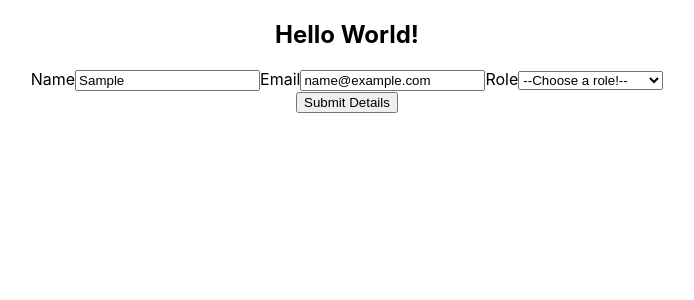
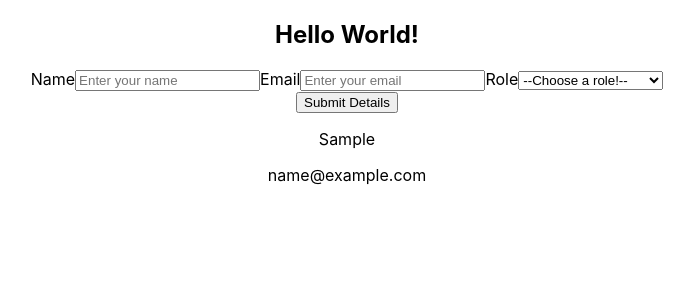
Before and after one commit to bloominstituteoftechnology/team-builder, a React (Create React App) app: page / in a window 1280 px wide. Both pictures are taken after typing "Sample", "name@example.com" into the empty fields and a click on the button "Submit Details". Shown: the top 300 px of the page, without its empty margins (293-987 px from the left). Built offline with nearby package versions, Linux system fonts and the light colour scheme.

Commit message:
Finished

```diff
--- a/src/App.js
+++ b/src/App.js
@@ -2,6 +2,7 @@ import React, { useEffect, useState } from "react";
 import Form from "./Form";
 import "./App.css";
 import axios from './axios/index'
+import TeamMembers from "./components/TeamMembers";
 
 const initialTeamValue = {
   name: "",
@@ -14,47 +15,61 @@ function App() {
   const [formValues, setFormValues] = useState(initialTeamValue)
   const [errorText, setErrorText] = useState("");
 
+  const resetFormFields = () => {
+    setFormValues(initialTeamValue)
+  }
+
   const updateForm = (inputName, inputValue) => {
-    setTeamMembers({ ...teamMembers, [inputName]: inputValue });
+    setFormValues(prev => {
+      return {
+        ...prev,
+        [inputName]: inputValue
+      }
+    })
   };
 
   const submitForm = () => {
     const newTeamMember = {
-      name: formValues.name.trim,
-      email: formValues.email.trim,
-      role: formValues.role,
+      name: formValues.name.trim(),
+      email: formValues.email.trim(),
+      role: formValues.role
     };
+
+    setTeamMembers([...teamMembers, newTeamMember])
+    resetFormFields()
+  }
 
     // if (!newTeamMember.name || !newTeamMember.email || !newTeamMember.role) {
     // setErrorText('You must complete all fields')
     // return
   // }
 
-    axios
-      .post("fakeapi.com", newTeamMember)
-      .then((res) => {
-        setTeamMembers([res.data, teamMembers])
-        setFormValues(initialTeamValue)
-        setErrorText('')
-      })
-      .catch((err) => {
-      console.error(err)
-      })
-    }
+    // axios
+    //   .post("fakeapi.com", newTeamMember)
+    //   .then((res) => {
+    //     setTeamMembers([res.data, teamMembers])
+    //     setFormValues(initialTeamValue)
+    //     setErrorText('')
+    //   })
+    //   .catch((err) => {
+    //   console.error(err)
+    //   })
+    // }
 
-    useEffect(() => {
-      axios.get("fakeapi.com").then((res) => setTeamMembers(res.data))
-    })
+    // useEffect(() => {
+    //   axios.get("fakeapi.com").then((res) => setTeamMembers(res.data))
+    // })
 
   return (
     <div className="App">
       <h2>Hello World!</h2>
       <Form
-        values={teamMembers}
+        values={formValues}
         update={updateForm}
         submit={submitForm}
         errorText={errorText}
       />
+      <TeamMembers list={teamMembers} />
     </div>
   );
 }
--- a/src/Form.js
+++ b/src/Form.js
@@ -41,16 +41,21 @@ export default function Form(props) {
           Role
           <select value={values.role} name="role" onChange={onChange}>
             <option value="">--Choose a role!--</option>
-            <option value="front-end">Frnt-end Developer</option>
+            <option value="front-end">Front-end Developer</option>
             <option value="back-end">Back-End Developer</option>
             <option value="designer">UI Designer</option>
             <option value="hacker">Ethical Hacker</option>
             <option value="freelancer">Freelancer</option>
           </select>
         </lable>
-        <div className='submit'>
-            <button>Submit Details</button>
+        <div className="submit">
+          <button>Submit Details</button>
         </div>
+        {/* <div>
+          <h2>{details.name}</h2>
+          <p>Email: {details.email}</p>
+          <p>Role: {details.role}</p>
+        </div> */}
       </form>
     </div>
   );
--- /dev/null
+++ b/src/components/TeamMembers.js
@@ -0,0 +1,23 @@
+import React from 'react'
+
+const TeamMembers = ({list}) => {
+
+    console.log("LIST: ", list)
+
+    return (
+        <>
+        {list && list.map(member => {
+             return (
+             <div>
+                <p>{member.name}</p>
+                <p>{member.email}</p>
+                <p>{member.role}</p>
+             </div>
+             )
+
+        })}
+        </>
+    )
+}
+
+export default TeamMembers
--- a/src/index.js
+++ b/src/index.js
@@ -3,7 +3,6 @@ import ReactDOM from 'react-dom';
 import './index.css';
 import App from './App';
 import reportWebVitals from './reportWebVitals';
-import { render } from 'react-dom'
 
 ReactDOM.render(
   <React.StrictMode>
```
